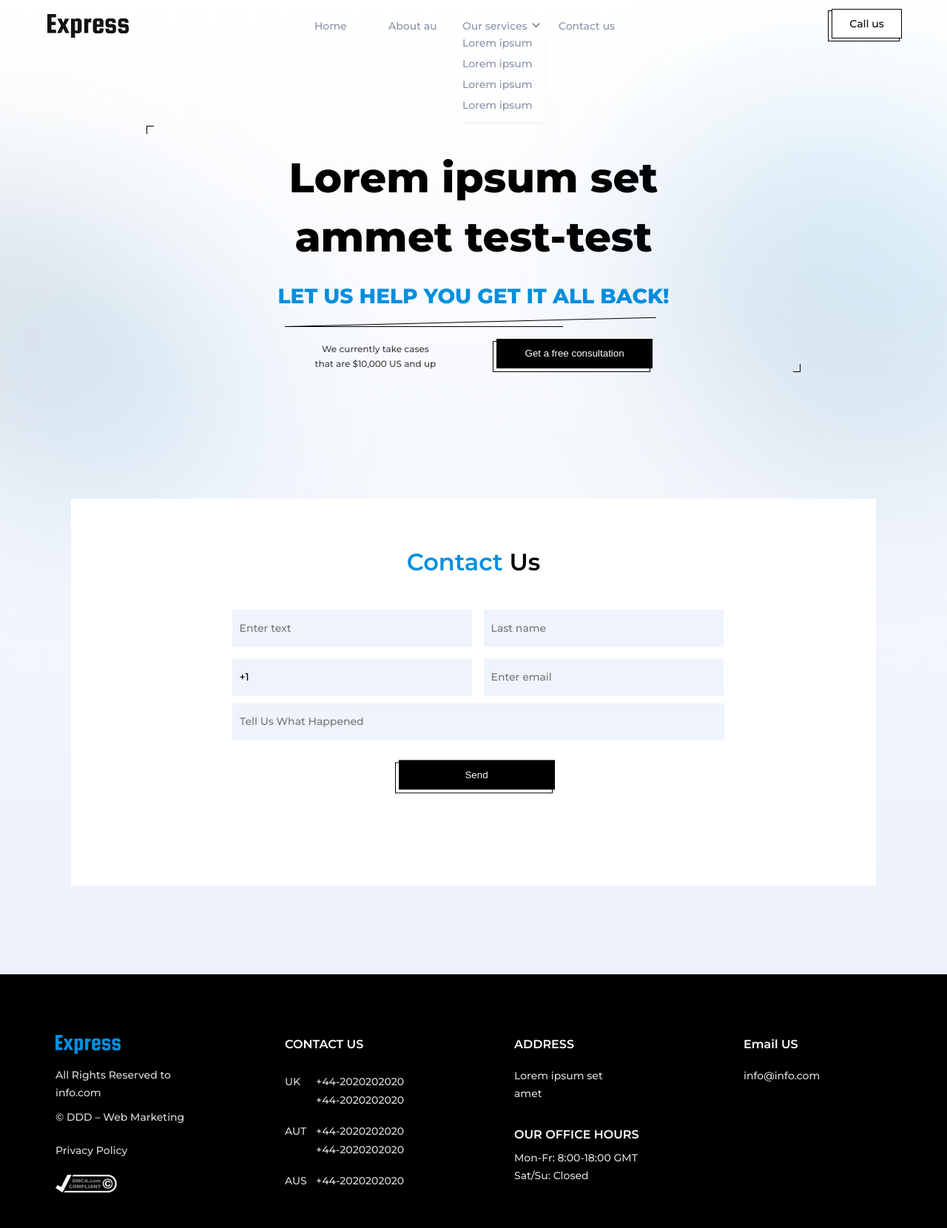
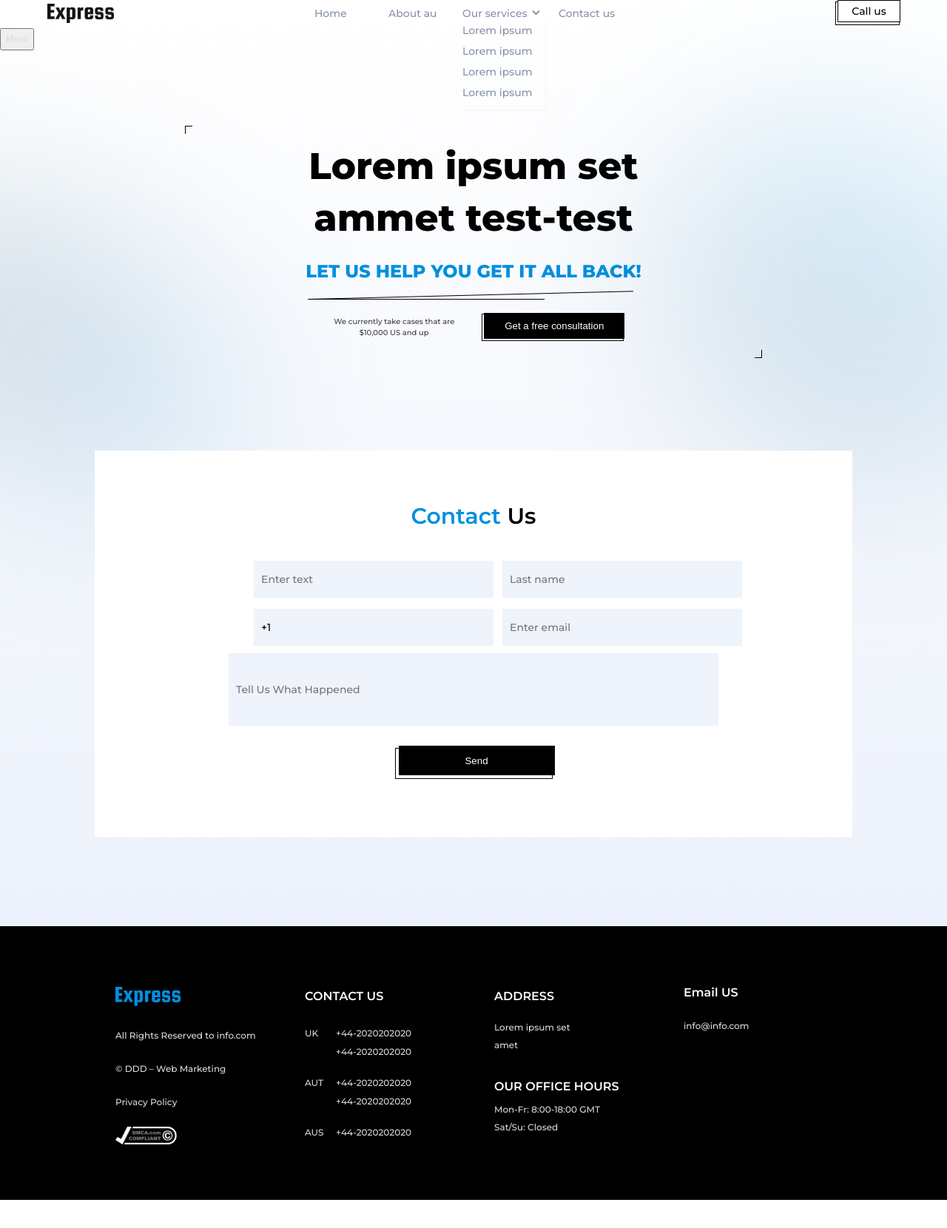
Before and after one commit to Fifik66/Digital-Solutions-test, a plain HTML site: page pres.html in a window 1280 px wide. Shown: the whole page at 74% size. After the commit the page ends 1622 px from the top, so only its background shows below. Drawn offline with Linux system fonts and the light colour scheme.

Commit message:
Add files via upload

```diff
--- a/pres.html
+++ b/pres.html
@@ -16,7 +16,7 @@
         <img id="elli_l" src="icon/Ellipse-left.png" alt="">
         <img id="elli_r" src="icon/Ellipse-right.png" alt="">
 
-        <nav class="bock_haed">
+        <nav class="bock_haed_dect">
             <img src="icon/Express.png" alt="Express" class="logo">
             <ul class="nav_block">
                 <li class="nav">Home</li>
@@ -34,7 +34,14 @@
                 <div class="border">
                     <button class="call_butt" >Call us</button>
                 </div>
+                <div class="button_menu">
+                    <button class="Menu" >
+                        <div class='burger' ></div>
+                        <p id="text_button">Menu</p>
+                    </button>
+                </div>
            </nav>
+
            <div class="block_center">
                <div class="left"></div>
                <h1>Lorem ipsum set
@@ -51,13 +58,13 @@
            </div>
 
            <div class="form_block">
-               <div style="transform: translate(0, 20%);">
+               <div id="block_form_center" >
                <h3>Contact <span>Us</span> </h3>
                <form class="form">
-                   <input type="text " placeholder="Enter text">
-                   <input type="text " placeholder="Last name">
-                   <input type="text " value="+1">
-                   <input type="text " placeholder="Enter email">
+                   <input class="inputs" type="text " placeholder="Enter text">
+                   <input class="inputs"type="text " placeholder="Last name">
+                   <input class="inputs"type="text " value="+1">
+                   <input class="inputs"type="text " placeholder="Enter email">
 
                </form>
                <input class="big_input" type="text " placeholder="Tell Us What Happened">
@@ -96,7 +103,7 @@
                     <div class="address">
                         <div class="address_one">
                             <h4 id="ad">ADDRESS</h4>
-                            <p style="width: 150px;">Lorem ipsum set amet</p>
+                            <p  id= "lor"style="">Lorem ipsum set amet</p>
                         </div>
                         <div class="address_two">
                             <h4 id="our">OUR OFFICE HOURS</h4>
--- a/style_pres.css
+++ b/style_pres.css
@@ -2,7 +2,10 @@ body{
     margin: 0;
     padding: 0;
     box-sizing: border-box;
+    font-family: Montserrat;
+    font-style: normal;
 }
+
 .container{
     width: 100%;
     background: linear-gradient(180deg, #FFFFFF 0%, #E6EDFA 100%);
@@ -19,10 +22,12 @@ body{
     right: 0;
 }
 
-.bock_haed{
+.bock_haed_dect{
     width: 100%;
+    max-width: 1440px;
     height: 70px;
     display: grid;
+    margin: 0 auto;
     grid-template-columns: 1fr 2fr 1fr;
     align-items: center;
 
@@ -113,6 +118,89 @@ line-height: 2;
     margin: 0 64px 0 auto;
 
 }
+
+@media screen and (max-width:1366px) and (min-width:1000px) {
+    .logo {
+        width: 90px;
+        height: auto;
+    }
+    .call_butt,.border{
+        width: 85px;
+        height: 30px;
+    }
+    .call_butt{
+        top: -2;
+        left: 2px;
+    }
+}
+@media screen and (max-width:900px) and (min-width:700px){
+    .bock_haed_dect{
+        grid-template-columns: 2fr 1fr 1fr;
+    }
+    .nav_block{
+        position: absolute;
+        display:none;
+    }
+    .call_butt{
+        grid-column-start: 2;
+    }
+    .border{
+        margin-right: 0;
+    }
+
+    .button_menu{
+        width: 80%;
+        margin: 0 auto;
+
+
+    }
+    .Menu{
+        width: 100%;
+        position: relative;
+        border: none;
+        outline: none;
+        color:#000;
+        background-color: #e5e5e500;
+    }
+    .burger{
+        width: 24px;
+        height: 3px;
+        background-color: #000;
+        position: absolute;
+        top: 12px;
+
+
+    }
+    .burger::after,.burger::before{
+        position: absolute;
+        content: "";
+        height: 3px;
+        background-color: #000;
+    }
+    .burger::after{
+        width: 16px;
+        top: 8px;
+        left: 0;
+
+    }
+    .burger::before{
+        width: 28px;
+        bottom: 8px;
+        left: 0;
+    }
+    #text_button{
+        font-family: Montserrat;
+        font-style: normal;
+        font-weight: 500;
+        font-size: 14px;
+        line-height: 24px;
+        color: #000;
+
+
+    }
+}
+
+
 /* ///////////////////////////////////////////////// */
 
 .block_center{
@@ -242,10 +330,74 @@ h2{
     margin-top: -4px;
 
 }
+@media screen and (max-width:1366px) and (min-width:1000px) {
+
+    .block_center{
+        width: 780px;
+        height: 315px;
+    }
+
+    h1{
+    font-size: 50px;
+    line-height: 70px;
+    margin: 20px auto 0 auto;
+    }
+
+    h2{
+        font-size: 24px;
+    }
+
+    .line::before {
+        width: 320px;
+        left: 10px;
+    }
+
+    .line::after {
+        width: 440px;
+        left: 10px;
+        transform-origin: left;
+        transform: rotate(358.6deg);
+    }
+    .center_text {
+        font-size: 10px;
+        line-height: 15px;
+    }
+    .center{
+        width: 55%;
+
+    }
+    .consult_div,.free_consultation{
+        width: 190px;
+        height: 35px;
+    }
+    .free_consultation{
+        margin-left: 2px;
+        margin-top: -2px;
+    }
+    .right {
+
+         height: 23px;
+    }
+}
+
+
+@media screen and (max-width:900px) and (min-width:700px){
+
+    .block_center{
+        width: 624px;
+    }
+    h1{
+        font-size: 48px;
+        line-height: 72px;
+        width: 70%;
+    }
+}
+
 /* ///////////////////// */
 
 .form_block{
-    width: 1088px;
+    width: 80%;
+    max-width: 1440px;
     height: 523px;
     margin: 124px auto 0 auto;
     background-color: white;
@@ -254,6 +406,10 @@ h2{
     overflow: hidden;
 }
 
+#block_form_center{
+    width: 100%;
+    transform: translate(0, 20%);
+}
 h3{
     color: #018FDE;
     margin: 0 auto;
@@ -272,12 +428,12 @@ span{
     grid-template-columns: repeat(2,1fr);
     grid-template-rows: 50px 50px ;
     margin: 10px auto;
-    width: 60%;
-    gap:16px
+    width: 58%;
+    gap: 15px 3px;
 
 
 }
-input{
+.inputs,.big_input{
     outline: none;
     background: #EEF3FC;
     width: 312px;
@@ -290,12 +446,13 @@ input{
     font-weight: 500;
     font-size: 14px;
     line-height: 24px;
-}
+    margin: 0 auto;}
 .big_input{
 
-    width: 60%;
-    margin: 0 auto 0 13px;
-}
+    width: 650px;
+    margin: 0 auto;
+    height: 96px;
+    }
 
 .Send_div{
     align-items: center;
@@ -318,6 +475,20 @@ input{
 
 }
 
+@media screen and (max-width:1366px) and (min-width:1000px) {
+    h3 {
+        font-size: 30px;
+        line-height: 30px;
+
+    }
+    .form{
+        justify-content: space-around;
+        gap: 15px 12px;
+
+    }
+
+}
+
 /* ///////////////////////////////////////// */
 
 .footer{
@@ -328,8 +499,8 @@ input{
     display: flex;
 }
 .block_footer{
-    max-width: 1366px;
-    width: 100%;
+    max-width: 1440px;
+    width: 90%;
     overflow: hidden;
     font-family: Montserrat;
     font-style: normal;
@@ -351,6 +522,7 @@ input{
 }
 h4{
     font-weight: 600;
+    font-size: 20px;
 }
 p{
     font-weight: 500;
@@ -417,6 +589,9 @@ p{
 #ad{
 margin-top:68px;
 }
+#lor{
+    width: 150px;
+}
 
 #our{
     margin-top: 60px;
@@ -431,4 +606,26 @@ margin-top:68px;
 }
 .email,.address,.express,.contact{
     width: 200px;
+
 }
+@media screen and (max-width:1366px) and (min-width:1000px) {
+
+    .block_footer {
+        max-width: 80%;
+    }
+    p{
+        font-size: 12px;
+    }
+    h4{
+        font-size: 16px;
+    }
+    #ad{
+
+    }
+    #lor{
+        width: 130px;
+    }
+    .email{
+        gap: 3px;
+    }
+}
```
